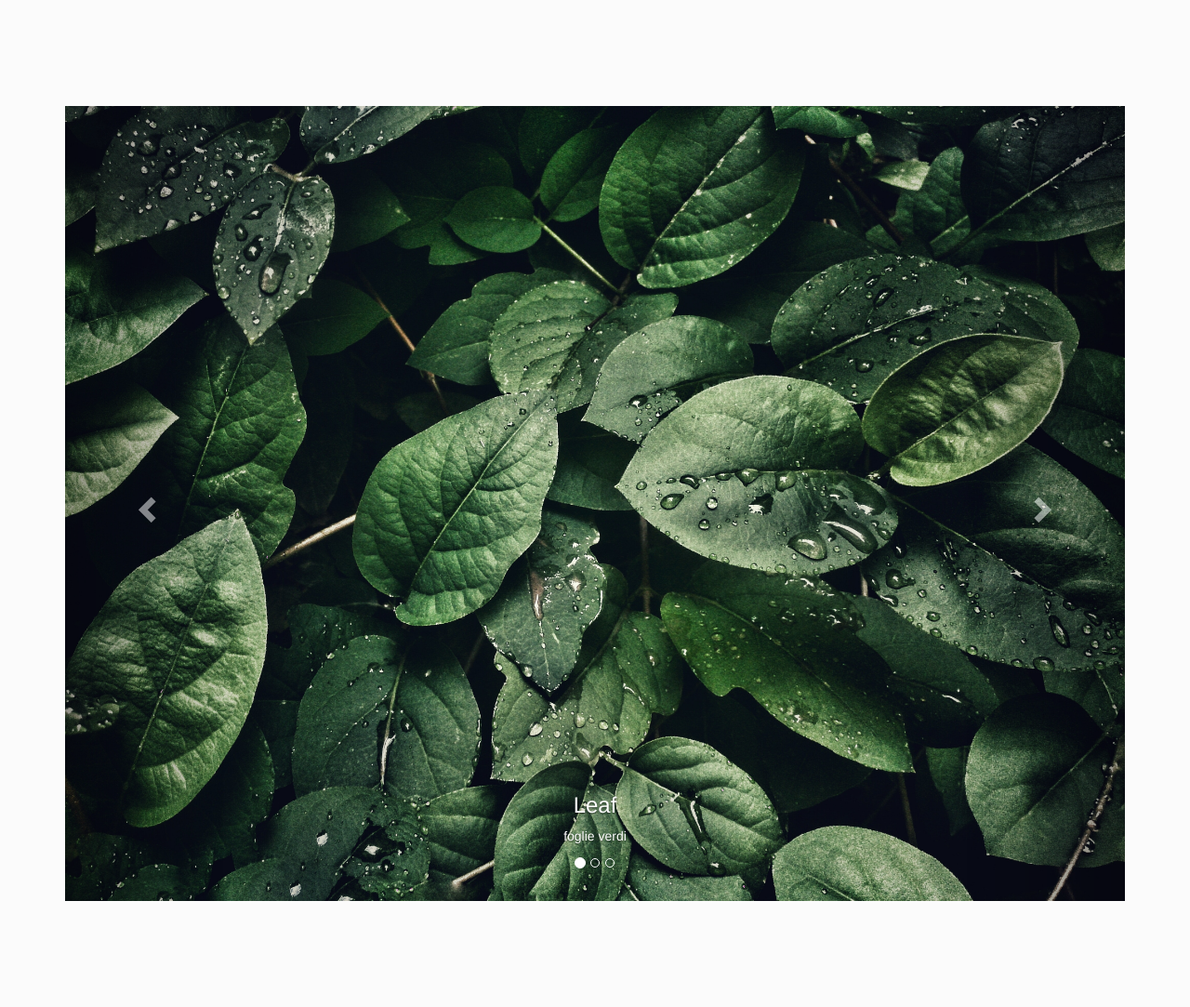
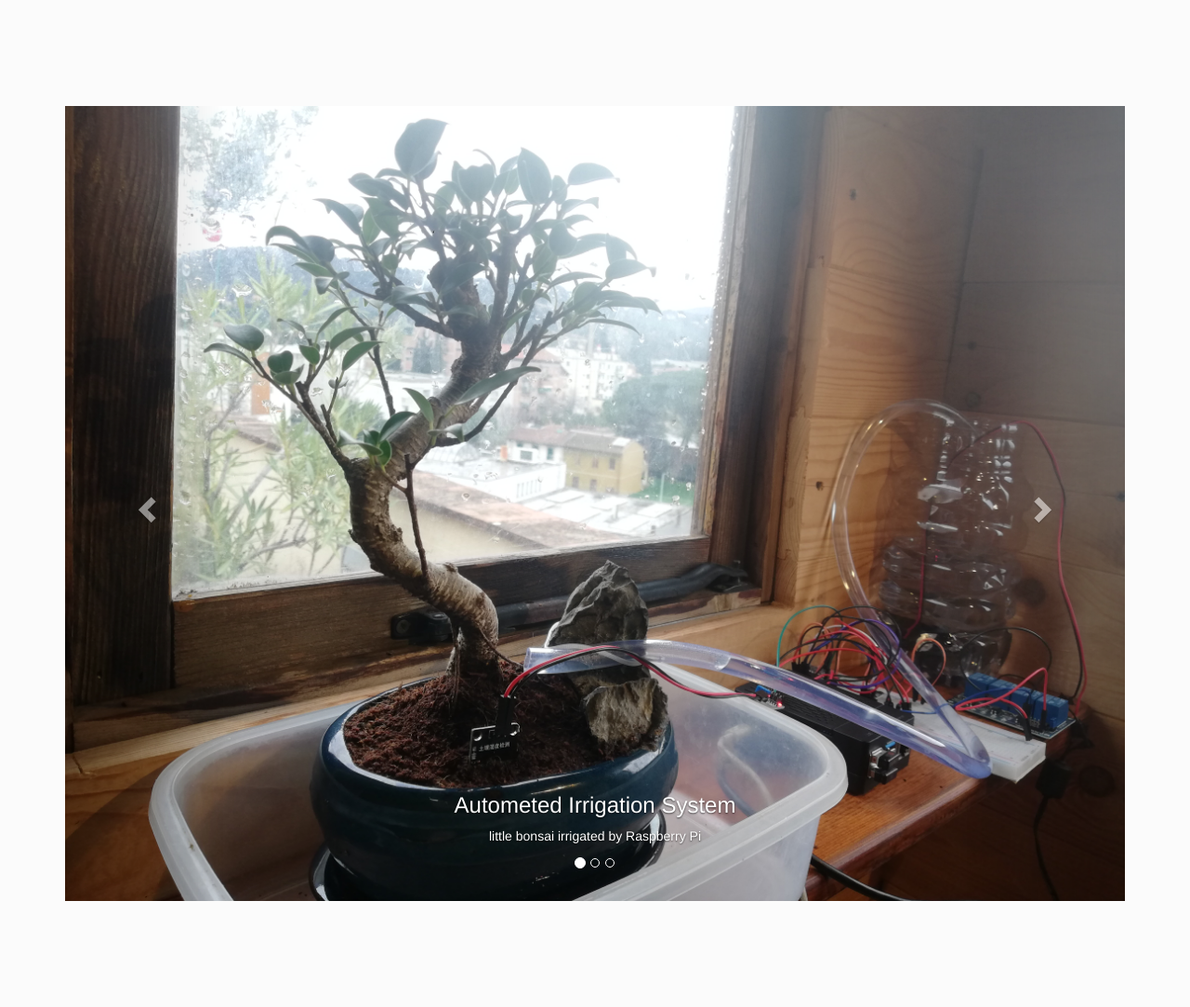
Before and after one commit to AlessioChen/Autometed-Irrigation-System, a Django app: page /gallery/ in a window 1280 px wide. Shown: the part 52-1135 px from the top of the page at 93% size. Run offline with Django 3.2, Linux system fonts and the light colour scheme; some libraries are stand-ins or nearby versions.

Commit message:
gallery edited

```diff
--- a/project/plant/templates/plant/gallery.html
+++ b/project/plant/templates/plant/gallery.html
@@ -18,28 +18,28 @@
                 <!-- Wrapper for slides -->
                 <div class="carousel-inner" role="listbox">
                     <div class="item active">
-                        <img src="{% static 'plant/images/leaf.jpg' %}" alt="...">
+                        <img src="{% static 'plant/images/jj.jpg' %}" alt="Autometed Irrigation System">
 
                         <div class="carousel-caption">
-                            <h3>Leaf</h3>
-                            <p>foglie verdi</p>
+                            <h3>Autometed Irrigation System</h3>
+                            <p>little bonsai irrigated by Raspberry Pi</p>
                         </div>
                     </div>
                     <div class="item">
-                        <img src="{% static 'plant/images/mountain.jpg' %}" alt="...">
+                        <img src="{% static 'plant/images/soil.jpg' %}" alt="Freshly Watered Soil">
 
                         <div class="carousel-caption">
-                            <h3>Mountain</h3>
-                            <p>montagne innevate</p>
+                            <h3>Freshly Watered Soil</h3>
+                            <p>the sensor help Raspberry Pi for an accurate irrigation</p>
                         </div>
                     </div>
 
                     <div class="item">
-                        <img src="{% static 'plant/images/wood.jpg' %}" alt="...">
+                        <img src="{% static 'plant/images/raspberry.jpg' %}" alt="The Electronic System">
 
                         <div class="carousel-caption">
-                            <h3>Wood</h3>
-                            <p>paesaggio alpino</p>
+                            <h3>The Electronic System</h3>
+                            <p>Raspberry Pi manage the adc to get the values by each sensor</p>
                         </div>
                     </div>
                 </div>
```
Also changed, not shown: project/plant/static/plant/images/jj.jpg (added), project/plant/static/plant/images/leaf.jpg (deleted), project/plant/static/plant/images/wood.jpg (deleted), 3 other files.
